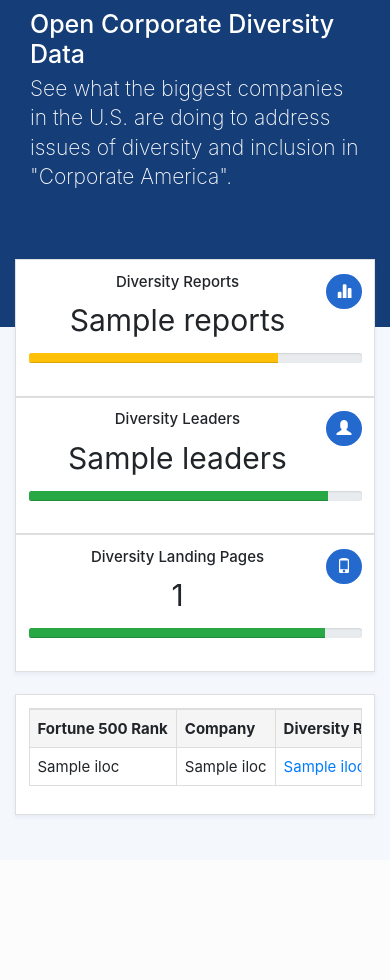
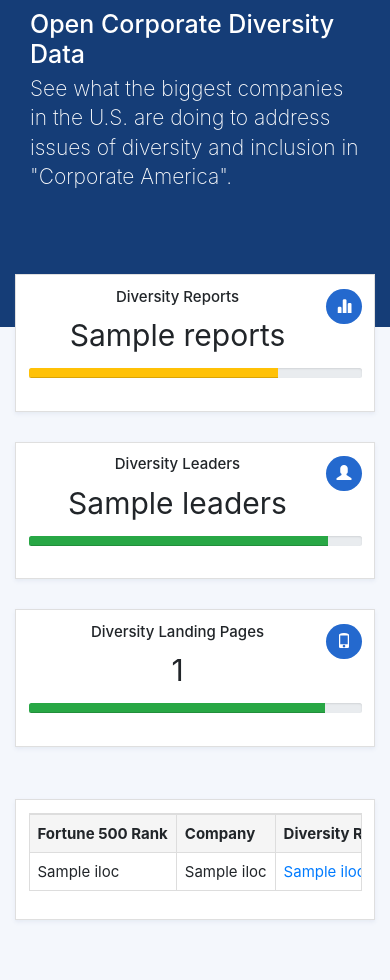
Before and after one commit to PrimoData/fortune500app, a Flask app: template templates/index.html in a window 390 px wide. Shown: the part 92-1072 px from the top of the page. Before the commit the page ends 910 px from the top, so only its background shows below. Run offline with Flask 2, Linux system fonts and the light colour scheme; the template is opened without the code that fills it: most values are stand-ins (such as "Sample title", 1, 10 or a date in 2020); parts of the project's set-up code (start-up, migrations or seed data) failed here and were passed over; some libraries are stand-ins or nearby versions.

Commit message:
fixed mobile card spacing

```diff
--- a/templates/index.html
+++ b/templates/index.html
@@ -33,6 +33,8 @@
 .card{
     border-radius: 0;
     box-shadow: 0 2px 4px rgba(126,142,177,.12);
+    margin-top: 15px;
+    margin-bottom: 15px;
 }
 
 </style>
```
